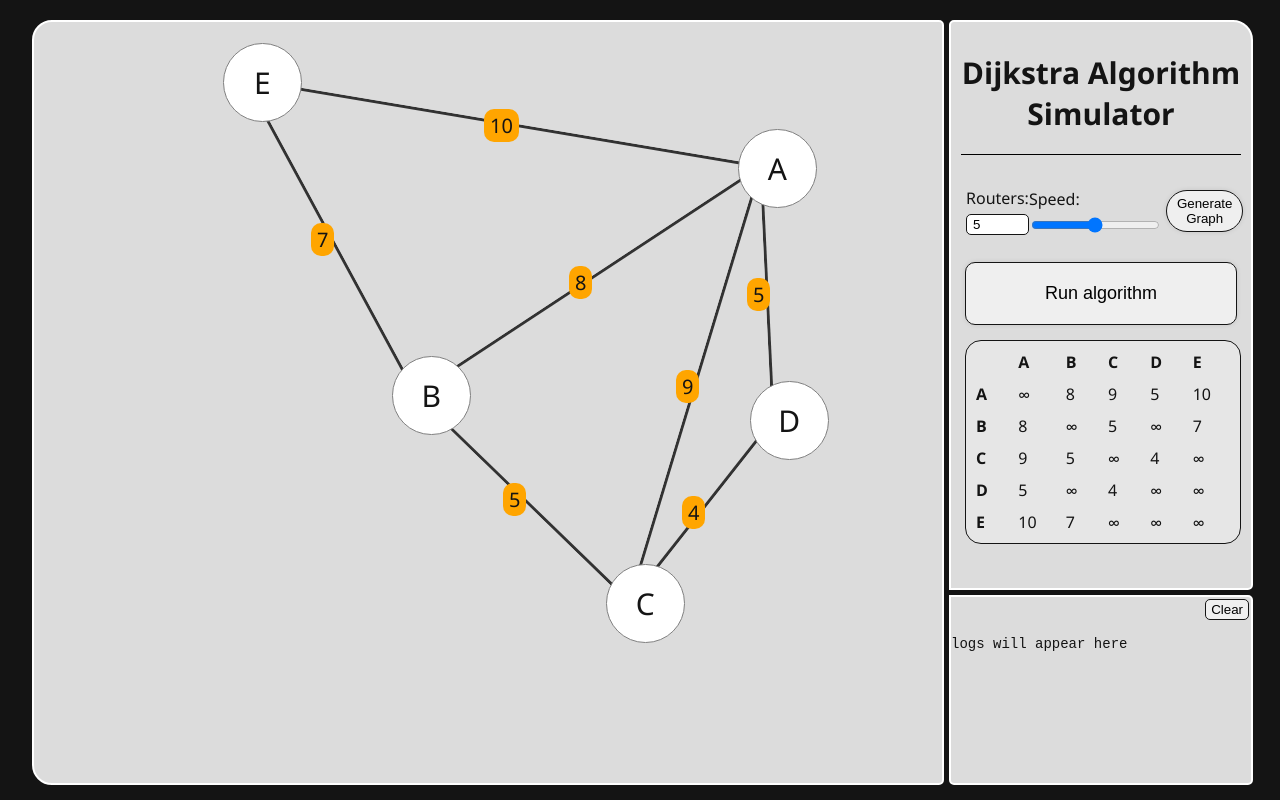
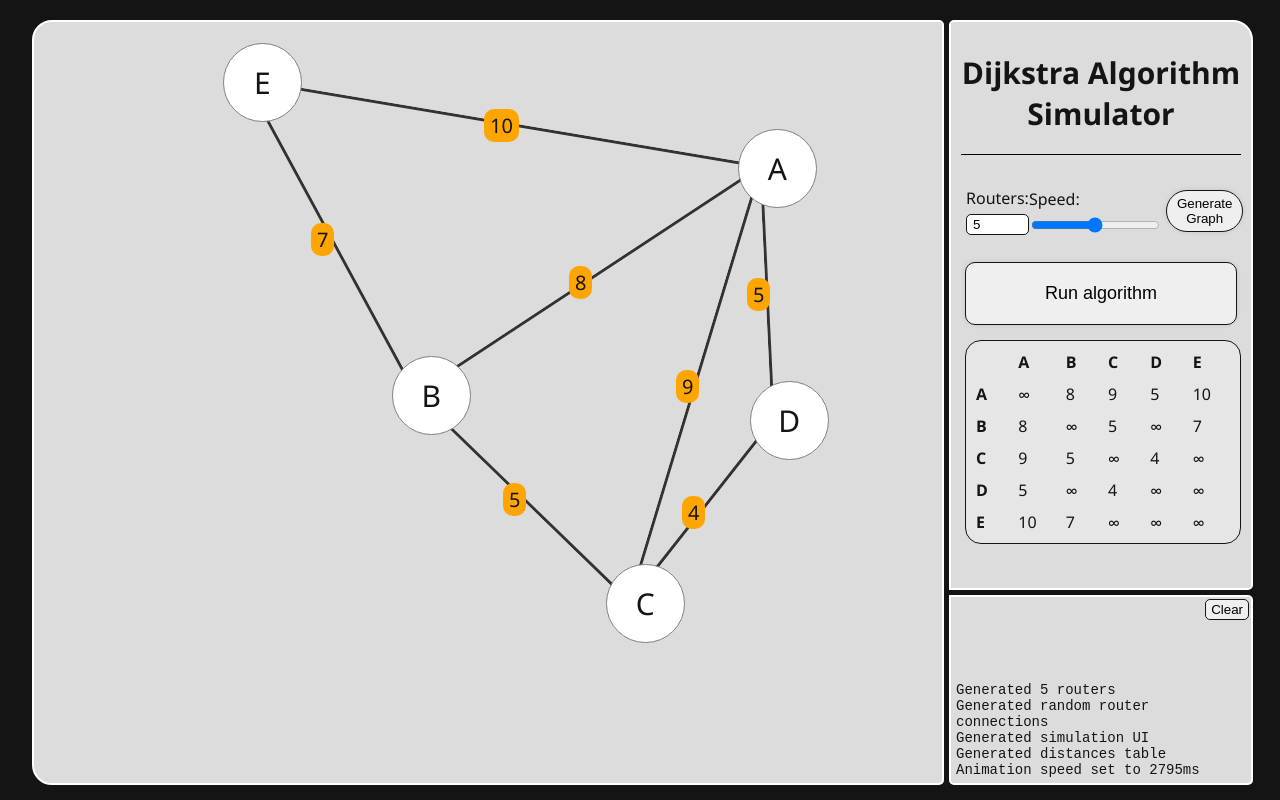
Before and after one commit to lucAmbr0/dijkstra-algorithm-sim, a plain HTML site: page index.html in a window 1280 px wide. Drawn offline with Linux system fonts and the light colour scheme.

Commit message:
fixed log container

```diff
--- a/index.js
+++ b/index.js
@@ -38,10 +38,14 @@ function generateGraph() {
                     `<p class="routerLabel" id="${routerLabel}">${letters[i]}</p>`;
                 // console.log(nodes[i].routerElement);
             }
+            log(`Generated ${numberOfRouters} routers`);
             generateRouterUI();
             generateConnections();
+            log("Generated random router connections");
             generateConnectionsUI();
+            log("Generated simulation UI");
             generateTableUI();
+            log("Generated distances table");
         }
     } catch (e) {
         console.error(e);
@@ -313,13 +317,11 @@ function clearLog() {
     document.getElementById("logs").innerHTML = "";
 }
 
-log("logs will appear here");
 function log(message) {
     const logContainer = document.getElementById("logs");
     const logText = document.createElement("p");
     logText.textContent = message;
     logContainer.appendChild(logText);
-    logContainer.appendChild(document.createElement("br"));
     logContainer.scrollTop = logContainer.scrollHeight;
 }
 
@@ -342,6 +344,7 @@ changeSpeed(); // imposta la velocità iniziale
 function changeSpeed() {
     const speedSlider = document.getElementById("animationSpeed");
     animationSpeed = 5000 - (speedSlider.value - 1) * 45;
+    log(`Animation speed set to ${animationSpeed}ms`);
 }
 
 async function delay(ms) {
--- a/style.css
+++ b/style.css
@@ -290,6 +290,7 @@ tr td:last-child {
     grid-area: logContainer;
     display: flex;
     flex-direction: column;
+    overflow:  scroll;
     border-radius: 0px 5px 5px 5px;
 }
 
@@ -309,7 +310,15 @@ tr td:last-child {
     font-size: 14px;
     font-family: monospace;
     display: flex;
+    flex-direction: column;
+    justify-content: flex-end;
     text-wrap: wrap;
     overflow-y: scroll;
     overflow-x: hidden;
+    height: 100%;
+    padding: 5px;
 }
+
+#logs p {
+    margin: 0;
+}
```
